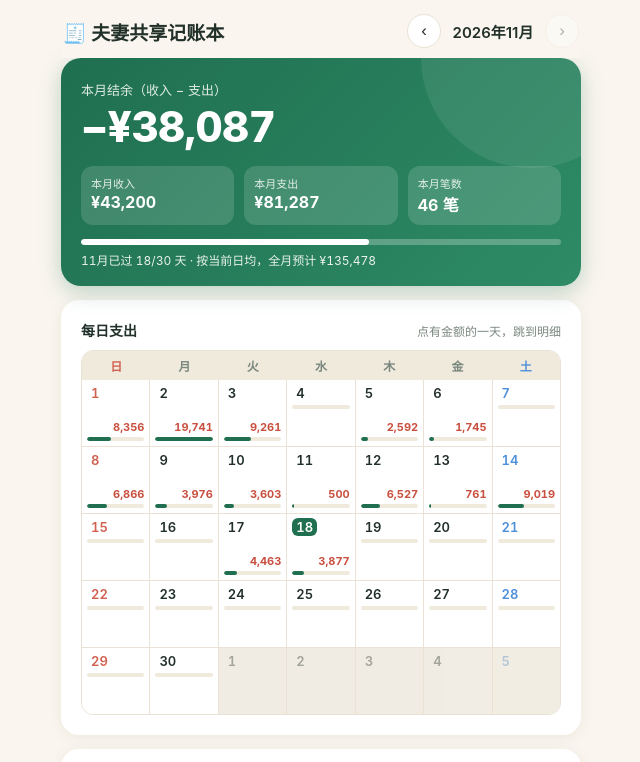
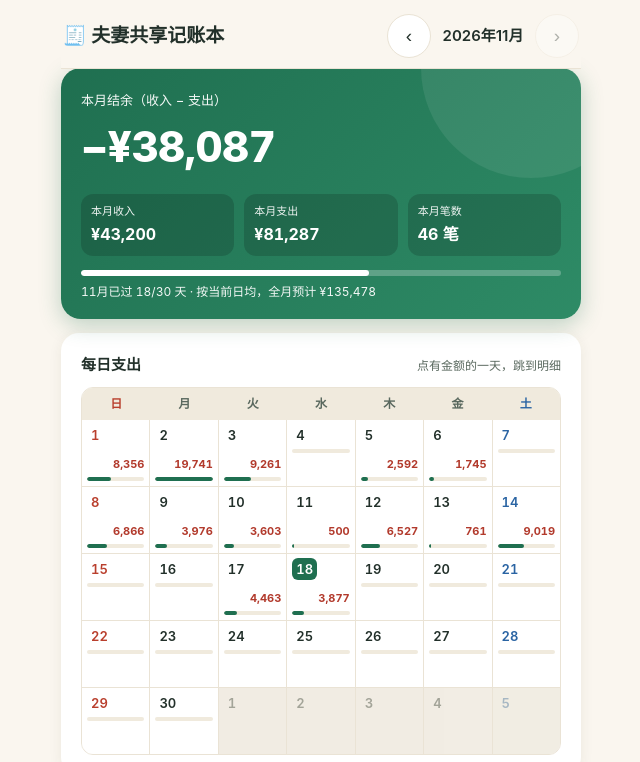
Before and after one commit to 522027002yyf-spec/notes-2026, a plain HTML site: page index.html in a window 1280 px wide. Shown: the top 762 px of the page, without its empty margins (319-959 px from the left). Drawn offline with Linux system fonts and the light colour scheme.

Commit message:
Publish index.html (shared ledger)

```diff
--- a/index.html
+++ b/index.html
@@ -11,60 +11,60 @@
 <meta name="theme-color" content="#1F6F50">
 <style>
   :root{
-    --bg:#FAF6EF; --card:#FFFFFF; --ink:#22302A; --muted:#7A877F;
+    --bg:#FAF6EF; --card:#FFFFFF; --ink:#22302A; --muted:#59685E;
     --accent:#1F6F50; --accent2:#2E8B66; --line:#EAE3D5;
+    --red:#B23A2C; --sun:#B93F2D; --sat:#2A64A3;
     --shadow:0 2px 14px rgba(60,50,20,.07); --track:#F0EADD; --press:#F3EEE1;
   }
   @media (prefers-color-scheme: dark){
-    :root{ --bg:#141815; --card:#1F2620; --ink:#EDEBE4; --muted:#9AA79D; --line:#333B33; --shadow:0 2px 14px rgba(0,0,0,.35); --track:#2B332C; --press:#293028; }
+    :root{ --bg:#141815; --card:#1F2620; --ink:#EDEBE4; --muted:#9AA79D; --line:#333B33; --shadow:0 2px 14px rgba(0,0,0,.35); --track:#2B332C; --press:#293028; --red:#E07A63; --sun:#E88A74; --sat:#7FB2E8; }
   }
   *{box-sizing:border-box; margin:0; padding:0; -webkit-tap-highlight-color:transparent;}
-  body{ background:var(--bg); color:var(--ink); font-family:-apple-system,BlinkMacSystemFont,"Hiragino Sans","Noto Sans SC",sans-serif; padding:0 14px 48px; }
+  body{ background:var(--bg); color:var(--ink); font-family:-apple-system,BlinkMacSystemFont,"Hiragino Sans","Noto Sans SC",sans-serif; padding:0 14px calc(48px + env(safe-area-inset-bottom)); line-height:1.6; }
   .wrap{ max-width:520px; margin:0 auto; }
-  header{ position:sticky; top:0; z-index:6; display:flex; align-items:center; justify-content:space-between; padding:14px 2px 10px; background:var(--bg); }
+  header{ position:sticky; top:0; z-index:6; display:flex; align-items:center; justify-content:space-between; padding:14px 2px 10px; background:var(--bg); box-shadow:0 1px 0 var(--line); }
   header h1{ font-size:19px; font-weight:700; }
   .nav{ display:flex; align-items:center; gap:6px; }
-  .nav button{ width:34px; height:34px; border-radius:50%; border:1px solid var(--line); background:var(--card); color:var(--ink); font-size:17px; cursor:pointer; }
+  .nav button{ width:44px; height:44px; border-radius:50%; border:1px solid var(--line); background:var(--card); color:var(--ink); font-size:19px; cursor:pointer; }
   .nav button:active{ background:var(--press); }
   .nav button:disabled{ opacity:.35; }
   .nav .ym{ font-size:15px; font-weight:600; min-width:92px; text-align:center; }
-  .backnow{ display:none; margin:0 auto 12px; padding:6px 14px; border-radius:99px; border:1px solid var(--line); background:var(--card); color:var(--accent); font-size:13px; font-weight:600; cursor:pointer; }
+  .backnow{ display:none; margin:0 auto 12px; min-height:44px; padding:10px 18px; border-radius:99px; border:1px solid var(--line); background:var(--card); color:var(--accent); font-size:13px; font-weight:600; cursor:pointer; }
   .card{ background:var(--card); border-radius:18px; box-shadow:var(--shadow); padding:20px; margin-bottom:14px; }
-  .card h2{ font-size:14px; font-weight:700; margin-bottom:6px; display:flex; align-items:baseline; justify-content:space-between; }
+  .card h2{ font-size:15px; font-weight:700; margin-bottom:6px; display:flex; align-items:baseline; justify-content:space-between; }
   .card h2 .hint{ color:var(--muted); font-weight:400; font-size:12px; }
   /* 主卡 */
   .hero{ background:linear-gradient(135deg,var(--accent),var(--accent2)); color:#fff; border-radius:20px; box-shadow:0 6px 22px rgba(31,111,80,.28); padding:22px 20px 18px; margin-bottom:14px; position:relative; overflow:hidden; }
   .hero::before{ content:""; position:absolute; width:220px; height:220px; border-radius:50%; background:rgba(255,255,255,.08); top:-110px; right:-60px; }
-  .hero .total-label{ font-size:13px; opacity:.85; position:relative; }
+  .hero .total-label{ font-size:13px; opacity:.95; position:relative; }
   .hero .total{ font-size:42px; font-weight:800; font-variant-numeric:tabular-nums; letter-spacing:-.5px; margin:2px 0 14px; position:relative; }
   .hero .stats{ display:flex; gap:10px; position:relative; }
-  .hero .stat{ flex:1; background:rgba(255,255,255,.14); border-radius:12px; padding:9px 10px; }
-  .hero .stat .k{ font-size:11px; opacity:.85; }
+  .hero .stat{ flex:1; background:rgba(0,0,0,.16); border-radius:12px; padding:9px 10px; }
+  .hero .stat .k{ font-size:11px; opacity:.92; }
   .hero .stat .v{ font-size:16px; font-weight:700; font-variant-numeric:tabular-nums; margin-top:1px; }
   .hero .prog{ margin-top:14px; position:relative; }
   .hero .prog .bar{ height:6px; border-radius:3px; background:rgba(255,255,255,.25); overflow:hidden; }
-  .hero .prog .bar i{ display:block; height:100%; background:#fff; border-radius:3px; }
-  .hero .prog .txt{ font-size:12px; opacity:.9; margin-top:6px; font-variant-numeric:tabular-nums; }
-  .hero .cny-line{ font-size:12px; opacity:.9; margin-top:8px; font-variant-numeric:tabular-nums; position:relative; }
+  .hero .prog .bar i{ display:block; height:100%; background:#fff; border-radius:3px; transition:width .5s ease; }
+  .hero .prog .txt{ font-size:12px; opacity:.95; margin-top:6px; font-variant-numeric:tabular-nums; }
+  .hero .cny-line{ font-size:12px; opacity:.95; margin-top:8px; font-variant-numeric:tabular-nums; position:relative; }
   /* 每日支出（日历） */
   .cal{ margin-top:10px; border:1px solid var(--line); border-radius:12px; overflow:hidden; }
   .cal-wd{ display:grid; grid-template-columns:repeat(7,1fr); background:var(--track); }
   .cal-wd span{ text-align:center; font-size:12px; padding:6px 0; color:var(--muted); font-weight:600; }
-  .cal-wd .sun{ color:#D2604F; }
-  .cal-wd .sat{ color:#4E8FD9; }
+  .cal-wd .sun{ color:var(--sun); }
+  .cal-wd .sat{ color:var(--sat); }
   .cal-grid{ display:grid; grid-template-columns:repeat(7,1fr); gap:1px; background:var(--line); }
   .cell{ background:var(--card); min-height:66px; padding:4px 5px 5px; display:flex; flex-direction:column; }
   .cell .dn{ font-size:13px; font-weight:600; font-variant-numeric:tabular-nums; align-self:flex-start; text-align:center; padding:1px 4px; }
-  .cell.sun .dn{ color:#D2604F; }
-  .cell.sat .dn{ color:#4E8FD9; }
+  .cell.sun .dn{ color:var(--sun); }
+  .cell.sat .dn{ color:var(--sat); }
   .cell.out{ opacity:.35; }
   .cell.today .dn{ background:var(--accent); color:#fff; border-radius:6px; }
-  .cell .amt{ margin-top:auto; font-size:11px; font-weight:700; color:#C9503F; text-align:right; font-variant-numeric:tabular-nums; }
+  .cell .amt{ margin-top:auto; font-size:11px; font-weight:700; color:var(--red); text-align:right; font-variant-numeric:tabular-nums; }
   .cell .meter{ height:4px; border-radius:2px; background:var(--track); margin-top:3px; overflow:hidden; }
-  .cell .meter i{ display:block; height:100%; background:var(--accent); border-radius:2px; }
+  .cell .meter i{ display:block; height:100%; background:var(--accent); border-radius:2px; transition:width .5s ease; }
   .cell.has{ cursor:pointer; }
   .cell.has:active{ background:var(--press); }
-  @media (prefers-color-scheme: dark){ .cell .amt{ color:#E07A63; } }
   .trend-empty{ color:var(--muted); font-size:13px; text-align:center; padding:18px 0 8px; }
   /* 分类排行 */
   .cat-row{ display:flex; align-items:center; gap:10px; padding:10px 8px; border-radius:12px; cursor:pointer; margin:0 -8px; }
@@ -76,15 +76,15 @@
   .cat-name{ font-size:14px; font-weight:600; }
   .cat-amt{ font-size:14px; font-weight:700; font-variant-numeric:tabular-nums; flex:none; }
   .cat-bar{ height:5px; border-radius:3px; background:var(--track); overflow:hidden; margin-top:5px; }
-  .cat-bar i{ display:block; height:100%; border-radius:3px; }
-  .cat-pct{ font-size:11px; color:var(--muted); font-variant-numeric:tabular-nums; flex:none; min-width:40px; text-align:right; }
+  .cat-bar i{ display:block; height:100%; border-radius:3px; transition:width .5s ease; }
+  .cat-pct{ font-size:12px; color:var(--muted); font-variant-numeric:tabular-nums; flex:none; min-width:40px; text-align:right; }
   /* 流水 */
   #flowCard{ scroll-margin-top:76px; }
   .flow-head{ display:flex; align-items:center; justify-content:space-between; margin-bottom:4px; }
   .flow-head h2{ margin-bottom:0; }
-  .fchip{ display:none; align-items:center; gap:6px; padding:5px 8px 5px 12px; border-radius:99px; background:var(--accent); color:#fff; font-size:12px; font-weight:600; cursor:pointer; border:none; }
+  .fchip{ display:none; align-items:center; gap:6px; min-height:44px; padding:10px 14px 10px 16px; border-radius:99px; background:var(--accent); color:#fff; font-size:12px; font-weight:600; cursor:pointer; border:none; }
   .fchip b{ font-size:14px; line-height:1; }
-  .day-group{ border-radius:12px; }
+  .day-group{ border-radius:12px; scroll-margin-top:76px; }
   .day-group.flash{ animation:flash 1.4s ease; }
   @keyframes flash{ 0%,60%{ background:rgba(31,111,80,.13); } 100%{ background:transparent; } }
   .day-head{ display:flex; align-items:baseline; justify-content:space-between; margin:16px 2px 4px; }
@@ -96,7 +96,7 @@
   .entry .chip{ margin-top:1px; }
   .entry .meta{ flex:1; min-width:0; }
   .entry .item{ font-size:15px; overflow:hidden; text-overflow:ellipsis; white-space:nowrap; }
-  .entry .cat{ font-size:11px; color:var(--muted); margin-top:1px; }
+  .entry .cat{ font-size:12px; color:var(--muted); margin-top:1px; }
   .entry .note{ font-size:12px; color:var(--muted); margin-top:3px; line-height:1.55; }
   .entry .amt{ font-size:15px; font-weight:700; font-variant-numeric:tabular-nums; flex:none; }
   .entry .amt.inc{ color:var(--accent); }
@@ -108,9 +108,13 @@
   .mrow-sub{ font-size:12px; color:var(--muted); margin-top:2px; font-variant-numeric:tabular-nums; }
   .mrow-nums{ text-align:right; flex:none; }
   .mrow-bal{ font-size:16px; font-weight:800; font-variant-numeric:tabular-nums; }
-  .mrow-bal.neg{ color:#C9503F; }
+  .mrow-bal.neg{ color:var(--red); }
   .mrow-cum{ font-size:12px; color:var(--muted); margin-top:2px; font-variant-numeric:tabular-nums; }
   footer{ text-align:center; color:var(--muted); font-size:12px; margin-top:8px; }
+  button:focus-visible, .cat-row:focus-visible{ outline:2px solid var(--accent); outline-offset:2px; }
+  @media (prefers-reduced-motion: reduce){
+    *, *::before, *::after{ animation-duration:.01ms !important; transition-duration:.01ms !important; }
+  }
 </style>
 </head>
 <body>
```
